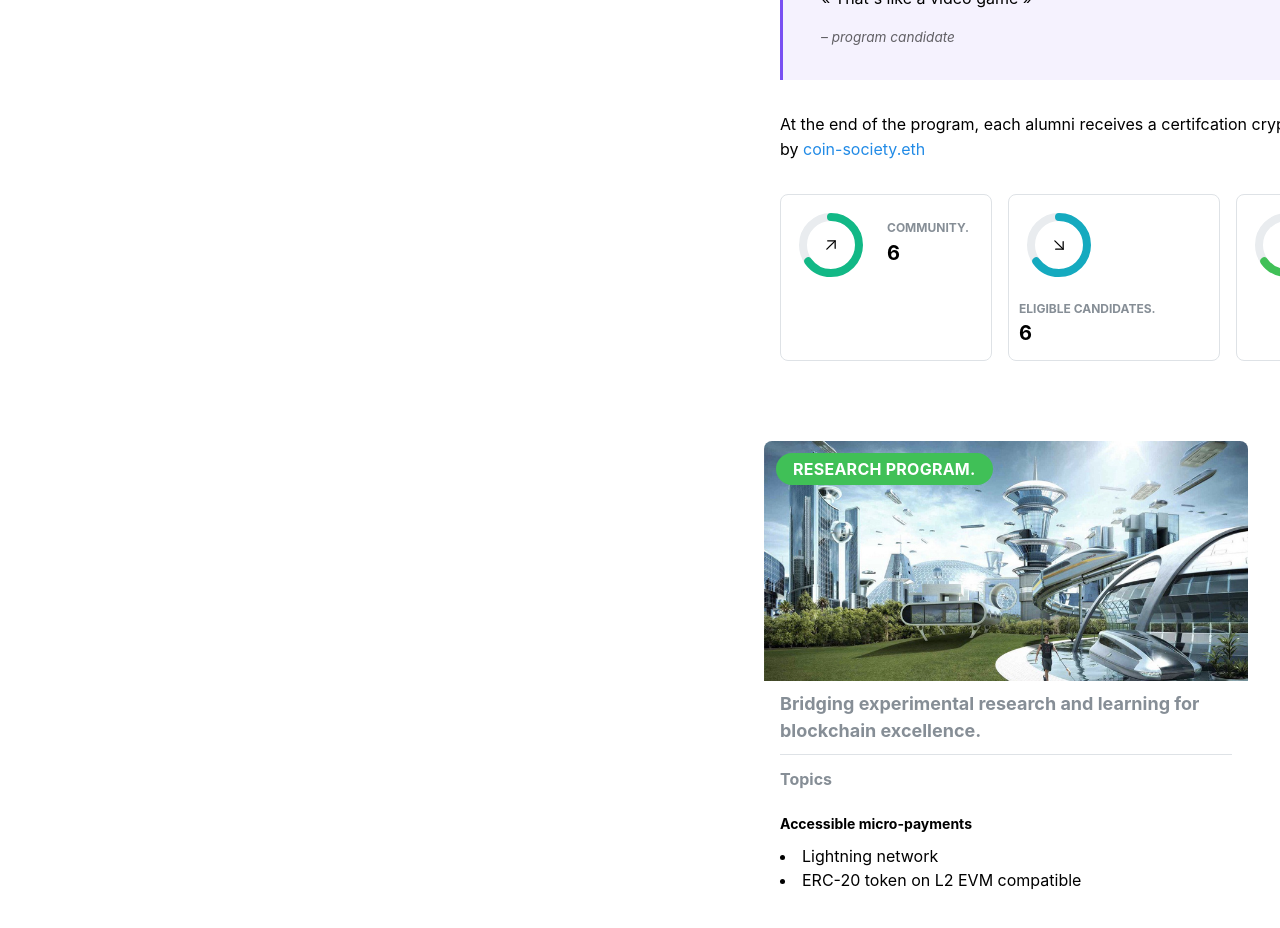
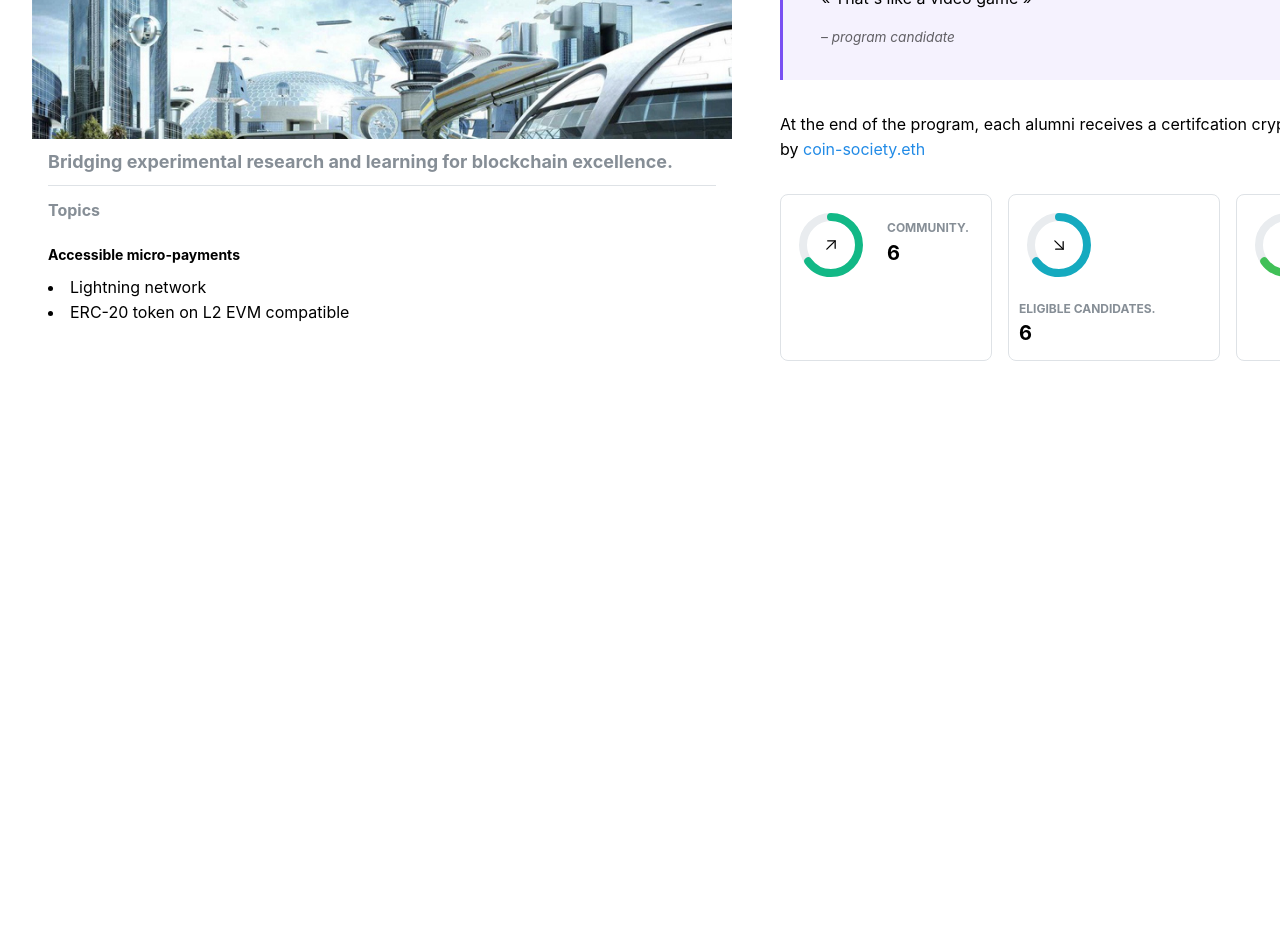
Before and after one commit to cromatikap/coin-society, a Next.js app in the folder website/: page / in a window 1280 px wide. Shown: the part 1280-2208 px from the top of the page. After the commit the page ends 1721 px from the top, so only its background shows below. Built offline with nearby package versions, Linux system fonts and the light colour scheme.

Commit message:
improve cards position

```diff
--- a/website/src/components/HomePage/index.tsx
+++ b/website/src/components/HomePage/index.tsx
@@ -19,13 +19,13 @@ export default function HomePage() {
             <Box>
               <Description />
             </Box>
+            <Box>
+              <ResearchProgram />
+            </Box>
           </Flex>
           <Flex flex={1} gap={GAP} direction="column" miw={{sm: 8*54}}>
             <Box>
               <EducationProgram />
-            </Box>
-            <Box>
-              <ResearchProgram />
             </Box>
           </Flex>
         </Flex>
```
